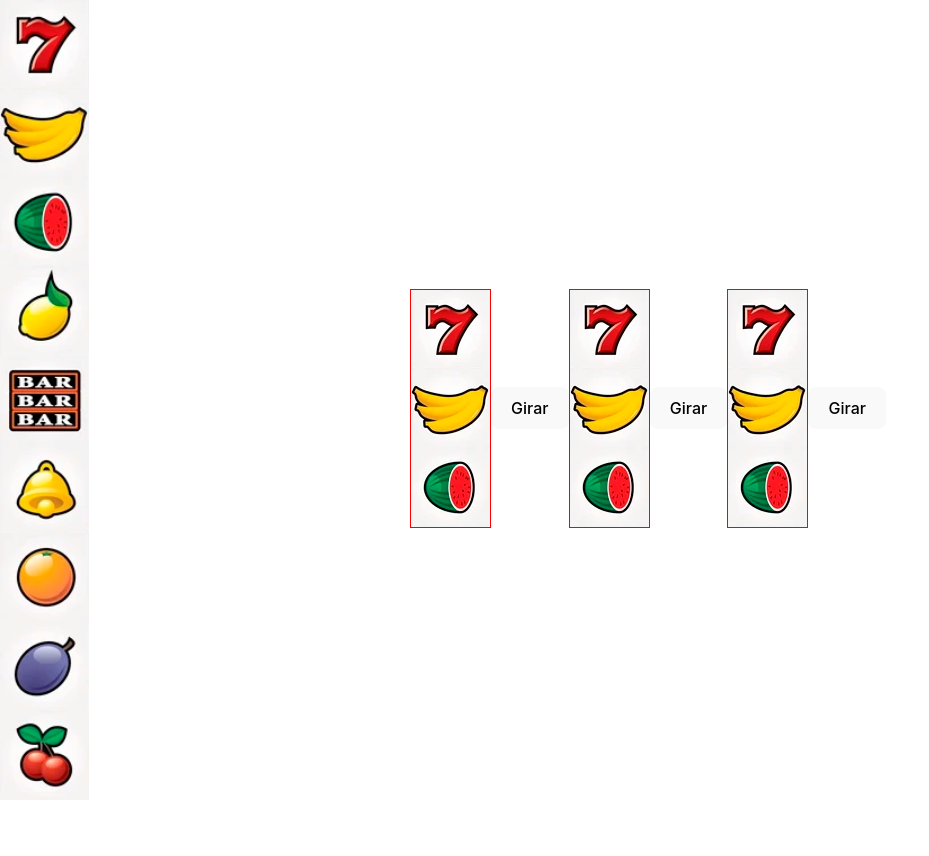
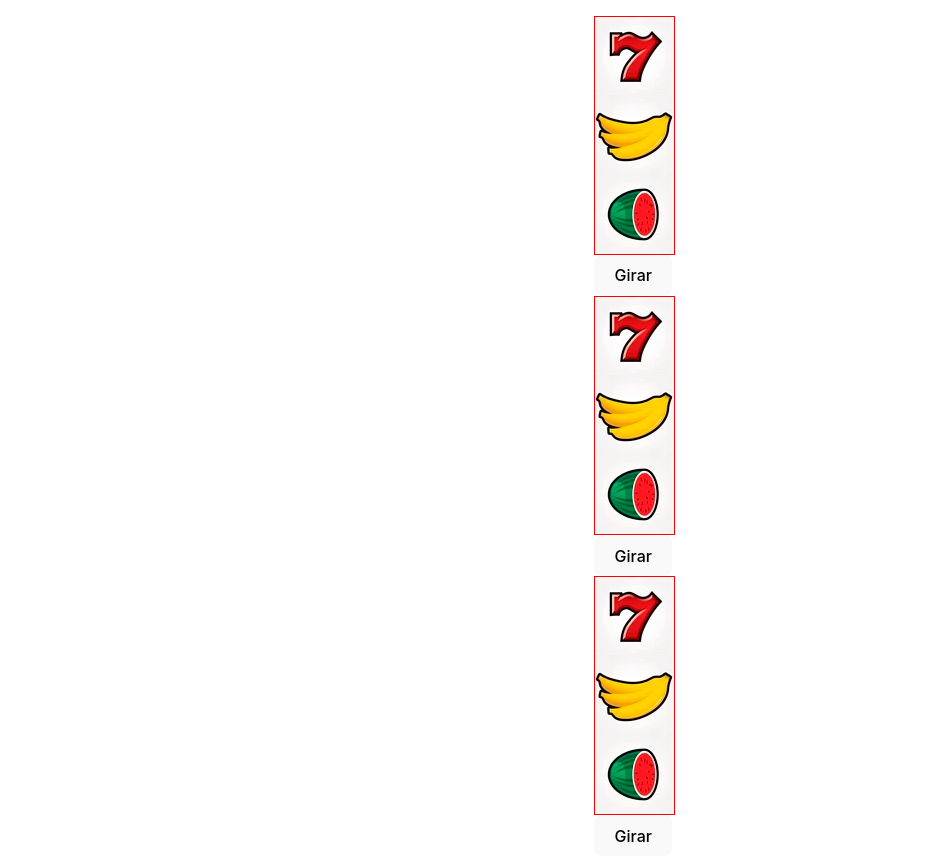
Before and after one commit to npallares/react-slot-machine, a React (Vite) app: page / in a window 1280 px wide. Shown: the whole page, without its empty margins (0-929 px from the left). Before the commit the page ends 816 px from the top, so only its background shows below. Built offline with nearby package versions, Linux system fonts and the light colour scheme.

Commit message:
feat: create slot container

```diff
--- a/src/App.jsx
+++ b/src/App.jsx
@@ -1,17 +1,11 @@
-//import reactLogo from './assets/react.svg'
-//import viteLogo from '/vite.svg'
 import styles from "./App.module.css";
-//import './App.css'
-//import Contador from './components/Contador/Contador'
-import Slot from './components/Slot/Slot'
+import SlotContainer from "./components/SlotContainer/SlotContainer";
 
 function App() {
 
   return (
     <div className={styles.app}>
-     <Slot/>
-     <Slot/>
-     <Slot/>
+    <SlotContainer/>
     </div>
   )
 }
--- a/src/components/Slot/Slot.jsx
+++ b/src/components/Slot/Slot.jsx
@@ -65,7 +65,7 @@ const Slot = () => {
                 console.log('vueltas',vueltas)
                 getWinner()
                 resolve(vueltas)
-                setPositionIndex(79 * vueltas + positionIndex)
+                setPositionIndex(iconHeight * vueltas + positionIndex)
                 setVueltas(getRounds({options}))
             }, totalTime)
         })
@@ -92,7 +92,6 @@ const Slot = () => {
        <>
         <div ref={slotRef} className={styles.reel}></div>
         <button onClick={handleCLick}>Girar</button>
-        <img className={styles.slotreel} src={'/public/images/slotreel.png'}/>
        </>
     )
 }
--- /dev/null
+++ b/src/components/SlotContainer/SlotContainer.jsx
@@ -0,0 +1,16 @@
+import Slot from "../Slot/Slot"
+
+const SlotContainer = () => {
+  return (
+    <section>
+        <p>{'Slot Container'}</p>
+    <div>
+      <Slot/>
+      <Slot/>
+      <Slot/>
+    </div>
+    </section>
+  )
+}
+
+export default SlotContainer
```
